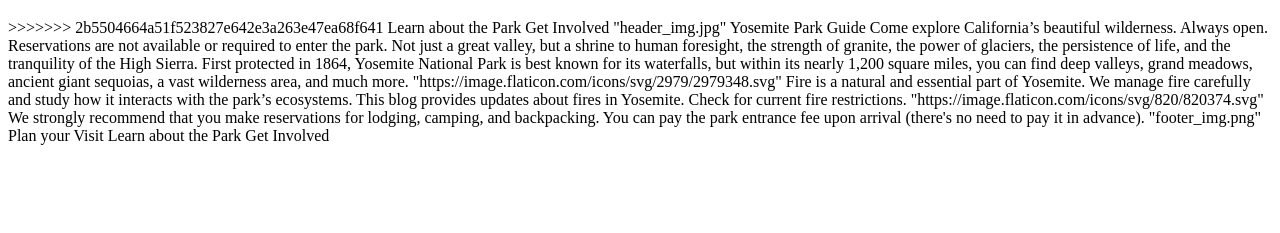
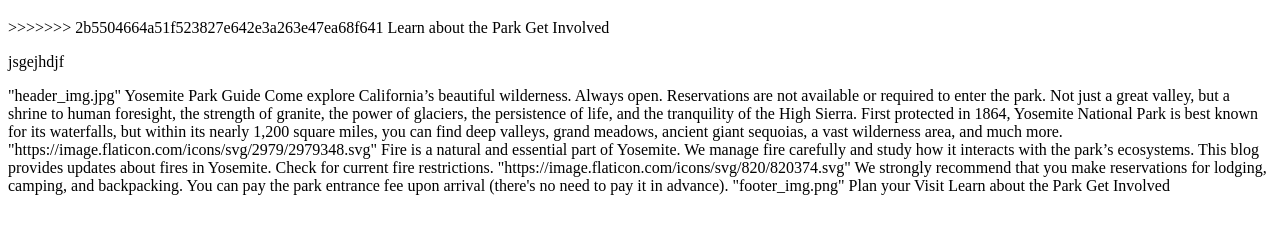
Before and after one commit to DevNation-Coding-School/web-intro-html-css-project, a plain HTML site: page index.html in a window 1280 px wide. Shown: the part 185-418 px from the top of the page. Drawn offline with Linux system fonts and the light colour scheme.

Commit message:
kjehkjlklier

```diff
--- a/index.html
+++ b/index.html
@@ -13,7 +13,7 @@
        <h1> Plan your Visit</h1>
 >>>>>>> 2b5504664a51f523827e642e3a263e47ea68f641
         Learn about the Park
-        Get Involved
+        Get Involved<p>jsgejhdjf</p>
 
 
       "header_img.jpg"
```
